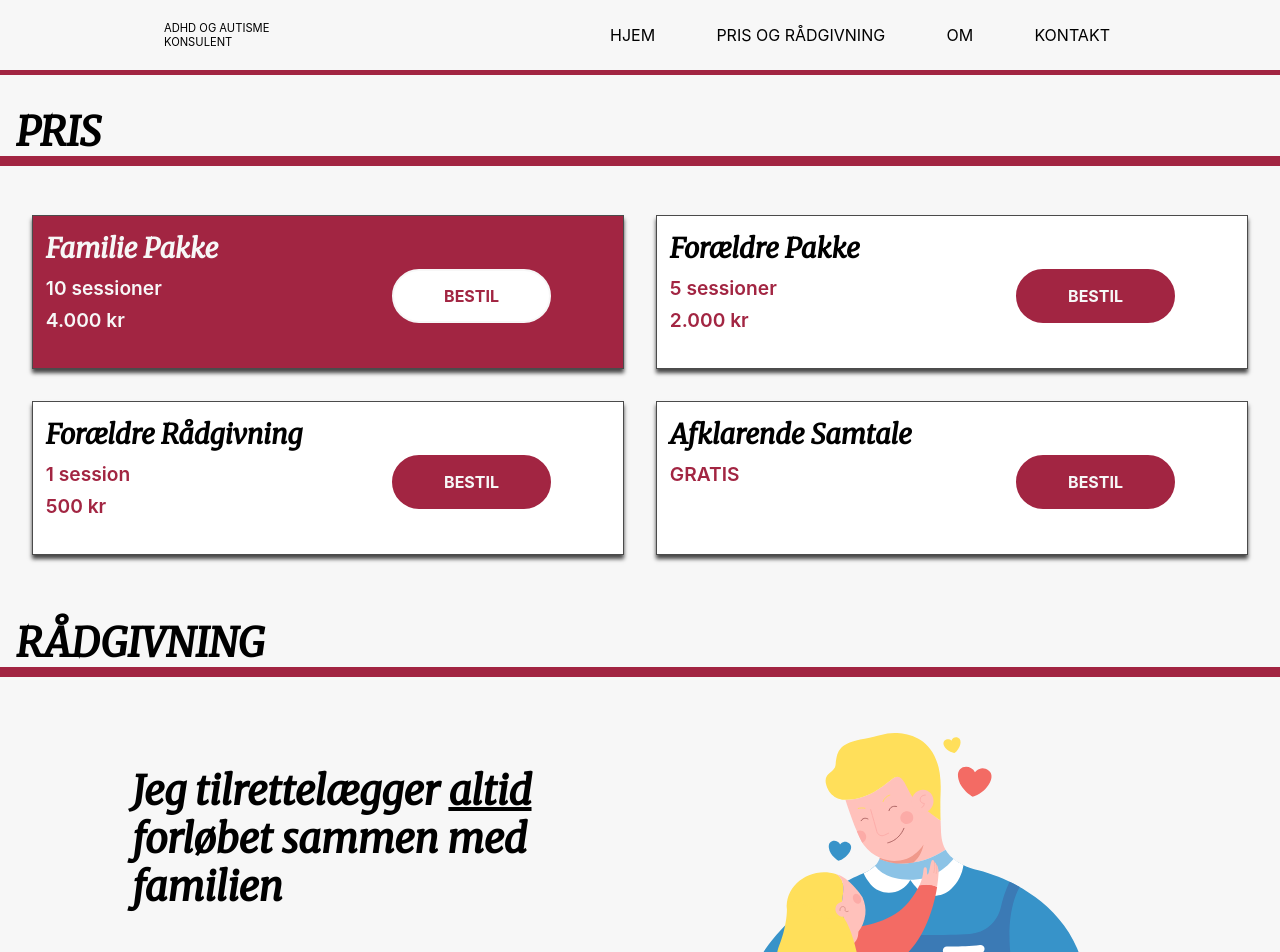
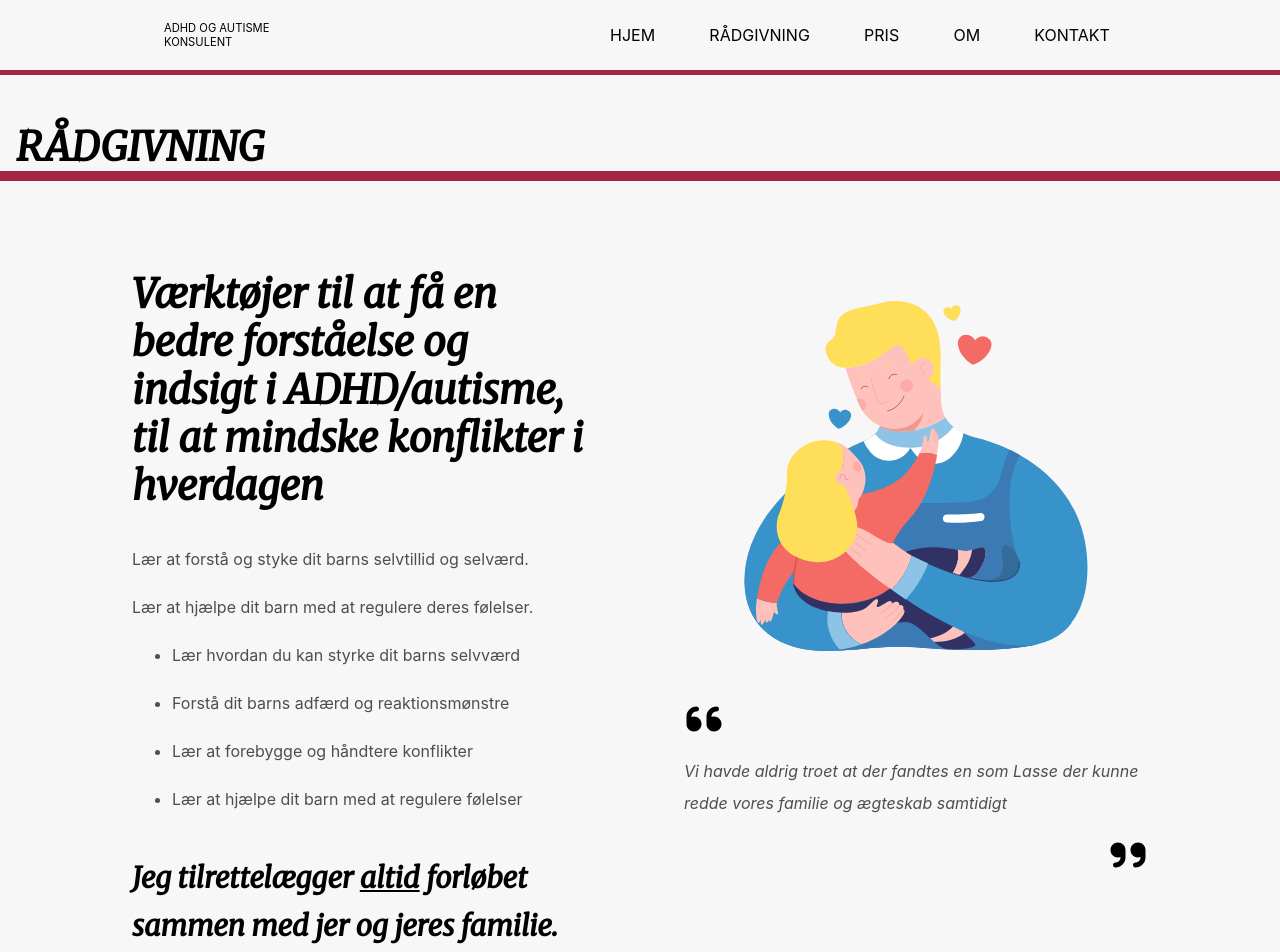
Before and after one commit to kristianhnielsen/ADHD-Konsulent, a React (Create React App) app: page /radgivning in a window 1280 px wide. Shown: the top 952 px of the page. Built offline with nearby package versions, Linux system fonts and the light colour scheme.

Commit message:
split price and consultation + content adjustmens

```diff
--- a/src/About/About.js
+++ b/src/About/About.js
@@ -13,7 +13,7 @@ const About = () => {
             <section className="left-column">
                 <Headline headline="OM" />
                 <article>
-                    <p>Lasse Nielsen har mere end 20 års erfaring som familiebehandler og konsulent i opgaver i familier der omhandler børn med ADHD/ADD og autismespektrumforstyrrelser. Her har Lasse udviklet flere metoder der kan medvirke til at nedbringe mange af de udfordringer der er forbundet med at have et barn med ADHD eller Autisme.</p>
+                    <p>Jeg har mere end 20 års erfaring som familiebehandler og konsulent i opgaver i familier der omhandler børn med ADHD/ADD og autismespektrumforstyrrelser. Her har Lasse udviklet flere metoder der kan medvirke til at nedbringe mange af de udfordringer der er forbundet med at have et barn med ADHD eller Autisme.</p>
                     <p>Udover pædagog uddannelsen, er Lasse efteruddannet i:</p>
                     <ul>
                         <li>Systemisk familiebehandling</li>
--- a/src/App.js
+++ b/src/App.js
@@ -21,8 +21,10 @@ function App() {
           <Route exact path="/" component={Home} />
 
           <Route path="/radgivning">
+            <Consultation />
+          </Route>
+          <Route path="/pris">
             <Price />
-            <Consultation />
           </Route>
           <Route path="/about">
             <About />
--- a/src/Consultation/Consultation.js
+++ b/src/Consultation/Consultation.js
@@ -16,18 +16,19 @@ const Consultation = () => {
             <section className="grid-columns-two">
                 <section className="left-column">
                     <article>
-                        <h2>Jeg tilrettelægger <u>altid</u> forløbet sammen med familien</h2>
-                        <p>Få støtte til at få jeres private netværk til at forstå hvordan det er i lige netop jeres familie Så det bliver nemmere for dem at støtte jeres familie.</p>
+                        <h2>Værktøjer til at få en bedre forståelse og indsigt i ADHD/autisme, til at mindske konflikter i hverdagen</h2>
+                        <p>Lær at forstå og styke dit barns selvtillid og selværd.</p>
+                        <p>Lær at hjælpe dit barn med at regulere deres følelser.</p>
+
                         <div className="results">
                             <ul>
                                 <li>Lær hvordan du kan styrke dit barns selvværd</li>
-                                <li>Få bedre forståelse og indsigt i ADHD/AUTISME</li>
-                                <li>Få værktøjer til at mindske konflikter i hverdagen</li>
                                 <li>Forstå dit barns adfærd og reaktionsmønstre</li>
                                 <li>Lær at forebygge og håndtere konflikter</li>
                                 <li>Lær at hjælpe dit barn med at regulere følelser</li>
                             </ul>
                         </div>
+                        <h4>Jeg tilrettelægger <u>altid</u> forløbet sammen med jer og jeres familie.</h4>
                     </article>
                 </section>
                 <section className="illustration">
--- a/src/Consultation/Quote.js
+++ b/src/Consultation/Quote.js
@@ -5,7 +5,7 @@ import "./quote.css";
 const Quote = () => {
     const quotes = [
         'Vi havde aldrig troet at der fandtes en som Lasse der kunne redde vores familie og ægteskab samtidigt',
-        'Alle familier med ADHD burde have tilbud og "deres egen Lasse"',
+        'Alle familier med ADHD og autisme burde have "deres egen Lasse", han har reddet vores familie og ægteskab',
         'Jeg kunne ønske at havde et billede hængende af Lasse, så kunne jeg bare kigge op på ham og forestille mig hvad han ville svare, så kunne vi hurtigt komme videre'
     ];
     const randQuote = () => {
--- a/src/Consultation/consultation.css
+++ b/src/Consultation/consultation.css
@@ -12,6 +12,11 @@
     display: flex;
     flex-direction: column;
     gap: 1rem;
+}
+
+.consultation h4 {
+    font-size: 1.8rem;
+
 }
 
 .consultation .illustration {
--- a/src/Contact/contact.css
+++ b/src/Contact/contact.css
@@ -1,5 +1,5 @@
 .contact a, .contact p {
-    font-size: 0.5rem;
+    font-size: 0.8rem;
     color: var(--paragraph-text);
 }
 
--- a/src/Home/Home.js
+++ b/src/Home/Home.js
@@ -13,7 +13,7 @@ const Home = () => {
             </Helmet>
             <section className="main-content">
                 <h1 className='primary-bottom-border'>ADHD OG AUTISME KONSULENT</h1>
-                <p>Mere end 20 års erfaring som familiebehandler og konsulent i familier med børn med ADHD / ADD og autismespektrumforstyrrelser</p>
+                <p>Mere end 20 års erfaring som familiebehandler og specialpædagogisk konsulent i familier med børn med ADHD / ADD og autismespektrumforstyrrelser</p>
                 <div className="button-container">
                     <Link to="/contact" className='main-button button'>Gratis afklarende samtale</Link>
                     <Link to="/radgivning" className='info-button button'>Mere information</Link>
--- a/src/Navbar/Desktop/Navigation.js
+++ b/src/Navbar/Desktop/Navigation.js
@@ -4,7 +4,8 @@ const Navigation = () => {
     return (
         <nav className="navbar">
             <Link to="/">HJEM</Link>
-            <Link to="/radgivning">PRIS OG RÅDGIVNING</Link>
+            <Link to="/radgivning">RÅDGIVNING</Link>
+            <Link to="/pris">PRIS</Link>
             <Link to="/about">OM</Link>
             <Link to="/contact">KONTAKT</Link>
         </nav>
--- a/src/Navbar/Mobile/Navigation.js
+++ b/src/Navbar/Mobile/Navigation.js
@@ -4,7 +4,8 @@ const Navigation = ({closeMenu}) => {
     return (
         <nav className="navbar">
             <Link to="/" onClick={() => closeMenu()}>HJEM</Link>
-            <Link to="/radgivning" onClick={() => closeMenu()}>PRIS OG RÅDGIVNING</Link>
+            <Link to="/radgivning" onClick={() => closeMenu()}>RÅDGIVNING</Link>
+            <Link to="/pris" onClick={() => closeMenu()}>PRIS</Link>
             <Link to="/about" onClick={() => closeMenu()}>OM</Link>
             <Link to="/contact" onClick={() => closeMenu()}>KONTAKT</Link>
         </nav>
--- a/src/index.css
+++ b/src/index.css
@@ -31,7 +31,7 @@
 body {
     z-index: 1;
     margin: 0;
-    margin-bottom: 3rem;
+    margin-bottom: 1rem;
     padding: 0;
     background-color: var(--background-color);
     font-family: var(--non-headline-font-family);
```
Also changed, not shown: src/Home/home.css (+0 -15 lines).
